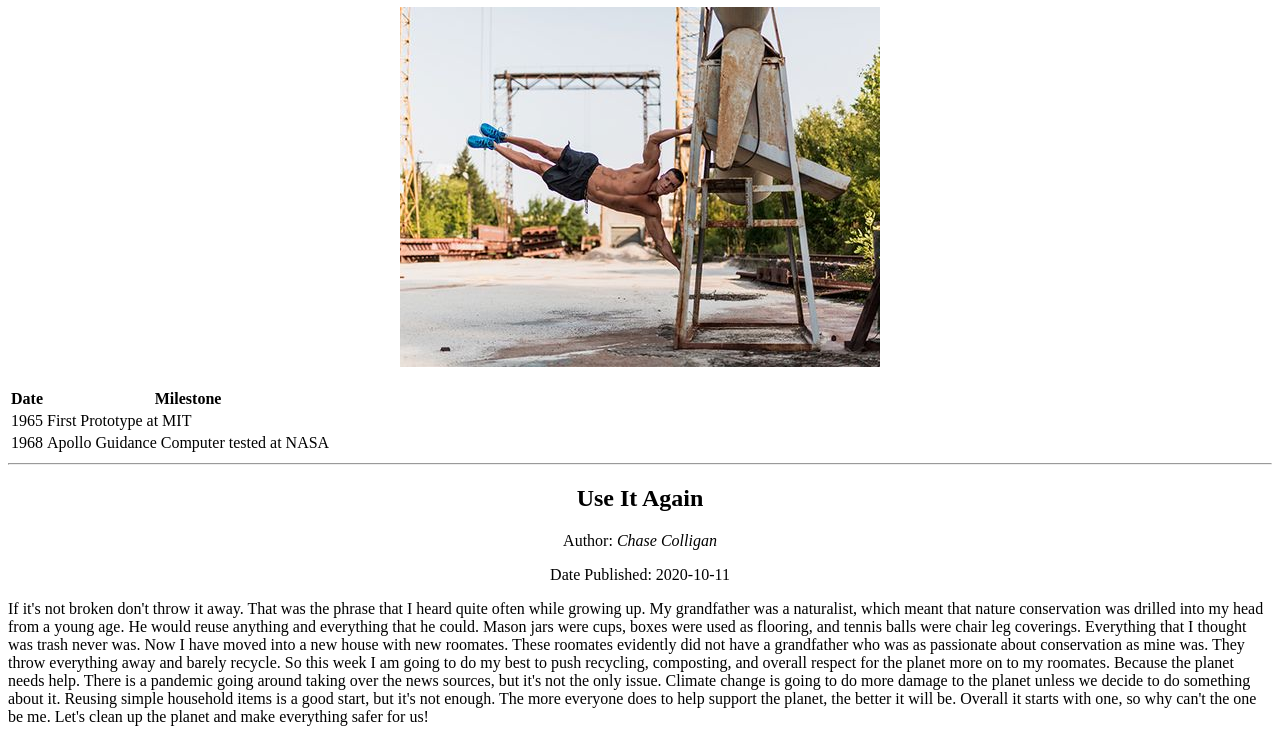
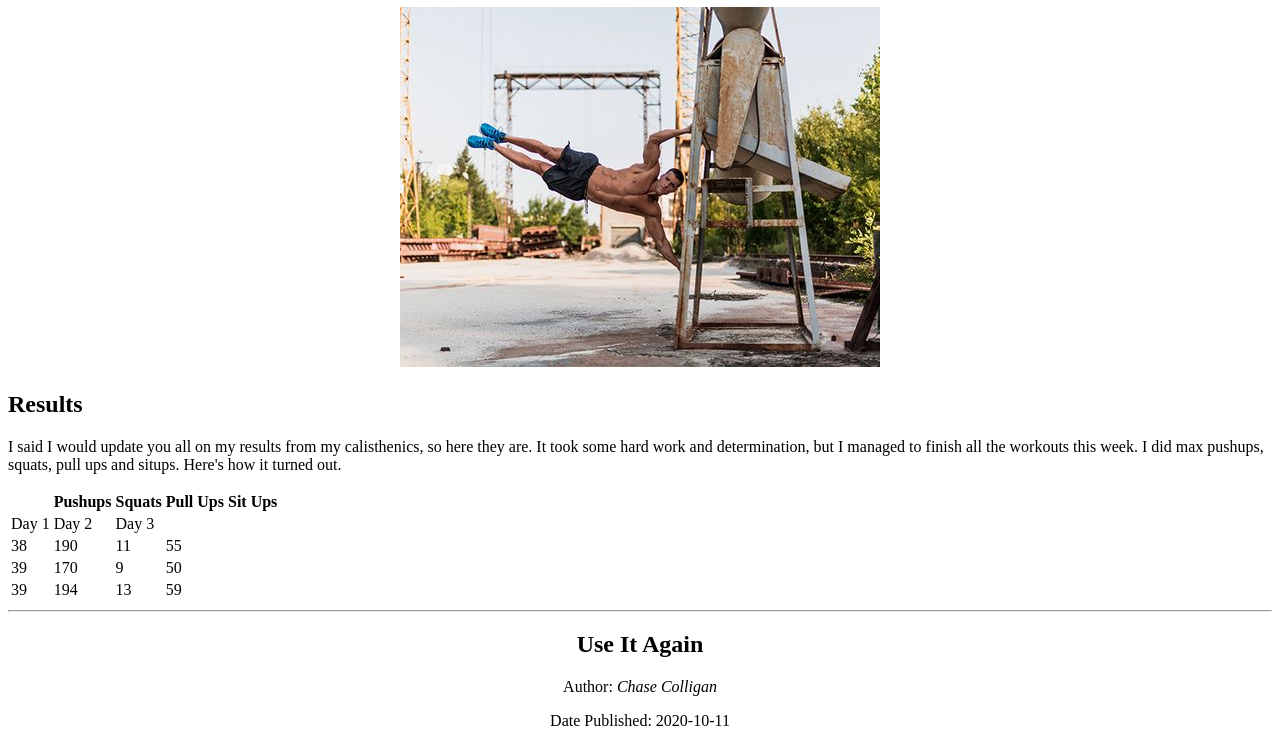
Before and after one commit to chasecoll/mi349_blog, a plain HTML site: page index.html in a window 1280 px wide. Shown: the part 490-1229 px from the top of the page. Drawn offline with Linux system fonts and the light colour scheme.

Commit message:
table data

```diff
--- a/index.html
+++ b/index.html
@@ -42,26 +42,41 @@
             </p>
             <div></div>
             <p style="text-align:center;"><img src="human_flag-1.jpg" alt="menshealth.com"></p>
+            <div></div>
+            <h2>Results</h2>
+            <p>I said I would update you all on my results from my calisthenics, so here they are. It took some hard work and determination, but
+                I managed to finish all the workouts this week. I did max pushups, squats, pull ups and situps. Here's how it turned out.
+            </p>
             <table>
                 <tr>
-                    <th>Date</th>
-                    <th>Milestone</th>
+                    <th> </th>
+                    <th>Pushups</th>
+                    <th>Squats</th>
+                    <th>Pull Ups</th>
+                    <th>Sit Ups</th>
                 </tr>
                 <tr>
-                    <td>
-                        1965
-                    </td>
-                    <td>
-                        First Prototype at MIT
-                    </td>
+                    <td>Day 1</td>
+                    <td>Day 2</td>
+                    <td>Day 3</td>
                 </tr>
                 <tr>
-                    <td>
-                        1968
-                    </td>
-                    <td>
-                        Apollo Guidance Computer tested at NASA
-                    </td>
+                    <td>38</td>
+                    <td>190</td>
+                    <td>11</td>
+                    <td>55</td>
+                </tr>
+                <tr>
+                    <td>39</td>
+                    <td>170</td>
+                    <td>9</td>
+                    <td>50</td>
+                </tr>
+                <tr>
+                    <td>39</td>
+                    <td>194</td>
+                    <td>13</td>
+                    <td>59</td>
                 </tr>
             </table>
             </article>
```
